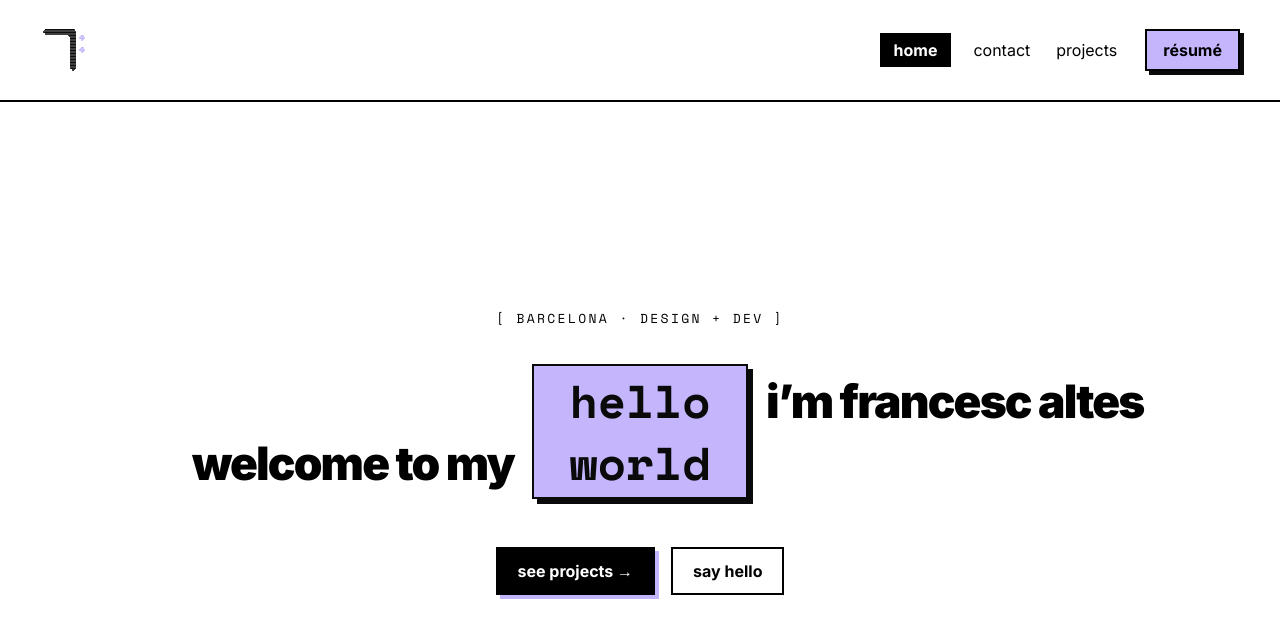
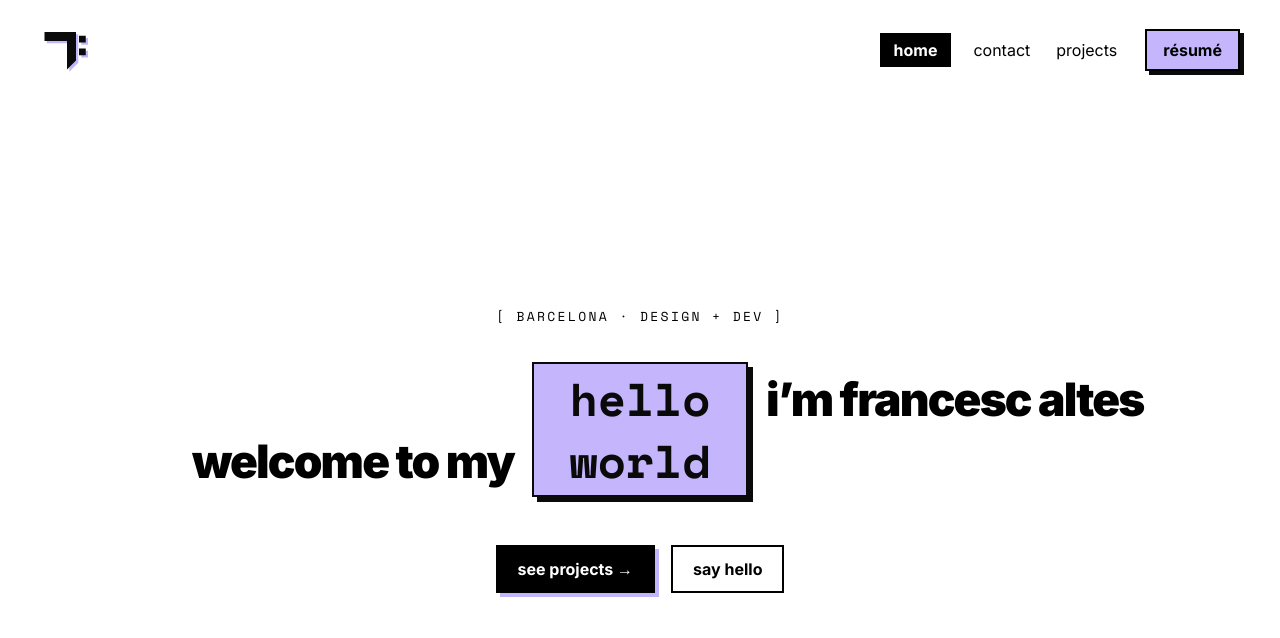
Before and after one commit to suki60/portfolio, a Next.js app: page / in a window 1280 px wide. Shown: the top 638 px of the page. Built offline with nearby package versions, Linux system fonts and the light colour scheme.

Commit message:
upd: logo for a brutalist design

```diff
--- a/src/components/Navbar.js
+++ b/src/components/Navbar.js
@@ -27,10 +27,7 @@
   const current = router.pathname
 
   return (
-    <header
-      className={`${inter.variable} ${mono.variable} border-b-2 border-black bg-white`}
-      style={{ fontFamily: 'var(--font-inter)' }}
-    >
+    <header className={`${inter.variable} ${mono.variable} bg-white`} style={{ fontFamily: 'var(--font-inter)' }}>
       <div className='mx-auto flex h-[var(--navbar-height)] max-w-[1536px] items-center justify-between px-6 sm:px-10'>
         <Link href='/' className='flex items-center'>
           <Image alt='logo' src='/logo.svg' height={48} width={48} />
--- a/src/pages/_app.js
+++ b/src/pages/_app.js
@@ -1,5 +1,4 @@
 import App from 'next/app'
-import Script from 'next/script'
 import UAParser from 'ua-parser-js'
 
 import Layout from '~/components/Layout'
```
Also changed, not shown: public/logo.svg, 1 other file (tests, documents, lock files or other folders).
